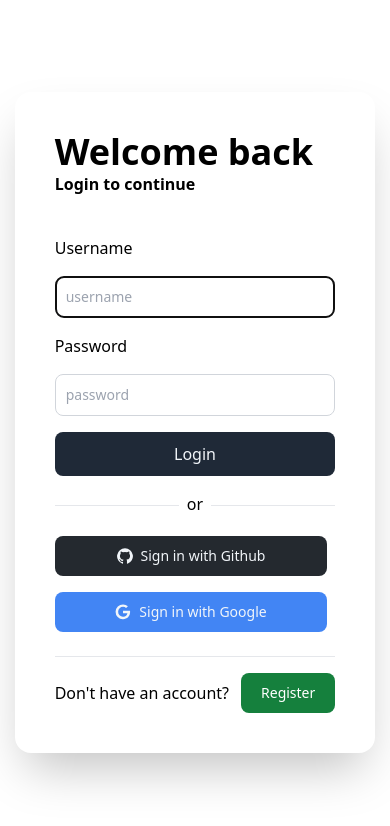
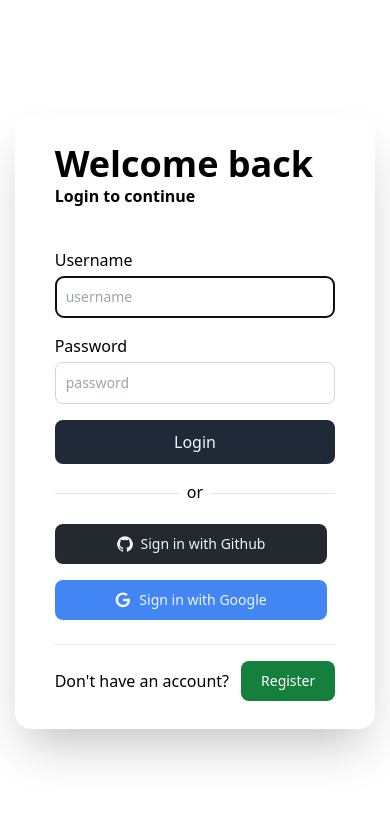
Before and after one commit to pitzzahh/PractiSign, a SvelteKit app: page /login in a window 390 px wide. Shown: the top 826 px of the page. Built offline with nearby package versions, Linux system fonts and the light colour scheme.

Commit message:
chore: fix responsiveness

```diff
--- a/src/routes/login/+page.svelte
+++ b/src/routes/login/+page.svelte
@@ -30,29 +30,33 @@
 <section class="dark:bg-primary min-h-screen flex items-center justify-center">
 	<div
 		in:scale
-		class="dark:bg-secondary flex items-center justify-center rounded-2xl shadow-2xl p-10 gap-4"
+		class="dark:bg-secondary flex items-center justify-center rounded-2xl shadow-2xl px-10 py-7 md:px-10 md:py-5 gap-4"
 	>
 		<div class="flex flex-start items-start justify-center w-full flex-col">
 			<span class="font-bold text-4xl dark:text-slate-100">Welcome back</span>
 			<span class="font-bold text-md dark:text-slate-100">Login to continue</span>
 			<form class="flex flex-col gap-4 mt-10 w-full">
+				<div>
 					<label for="username" class="sr-only">Username</label>
-				<p class="dark:text-slate-100 text-md">Username</p>
+					<p class="dark:text-slate-100 text-md mb-1">Username</p>
 					<input
 						type="text"
 						use:init
-					class="border border-gray-300 text-gray-900 text-sm rounded-lg focus:ring-primary focus:border-primary block p-2.5 bg-transparent dark:border-gray-600 dark:placeholder-gray-400 dark:text-slate-100 dark:focus:ring-blue-500 dark:focus:border-priamry"
+						class="border border-gray-300 text-gray-900 text-sm rounded-lg focus:ring-primary focus:border-primary block p-2.5 bg-transparent dark:border-gray-600 w-full dark:placeholder-gray-400 dark:text-slate-100 dark:focus:ring-blue-500 dark:focus:border-priamry"
 						placeholder="username"
 						name="username"
 					/>
+				</div>
+				<div>
 					<label for="password" class="sr-only">Password</label>
-				<p class="dark:text-slate-100 text-md">Password</p>
+					<p class="dark:text-slate-100 text-md mb-1">Password</p>
 					<input
 						type="password"
-					class="border border-gray-300 text-gray-900 text-sm rounded-lg focus:ring-priamry focus:border-priamry block w-full p-2.5 bg-transparent dark:border-gray-600 dark:placeholder-gray-400 dark:text-slate-100 dark:focus:ring-priamry dark:focus:border-priamry"
+						class="border border-gray-300 text-gray-900 text-sm rounded-lg focus:ring-priamry focus:border-priamry block p-2.5 bg-transparent dark:border-gray-600 w-full dark:placeholder-gray-400 dark:text-slate-100 dark:focus:ring-priamry dark:focus:border-priamry"
 						placeholder="password"
 						name="password"
 					/>
+				</div>
 				<Button
 					info={buttonInfo.info}
 					on:click={handleLogin}
```
Lines whose indentation alone changed are shown as unchanged.
